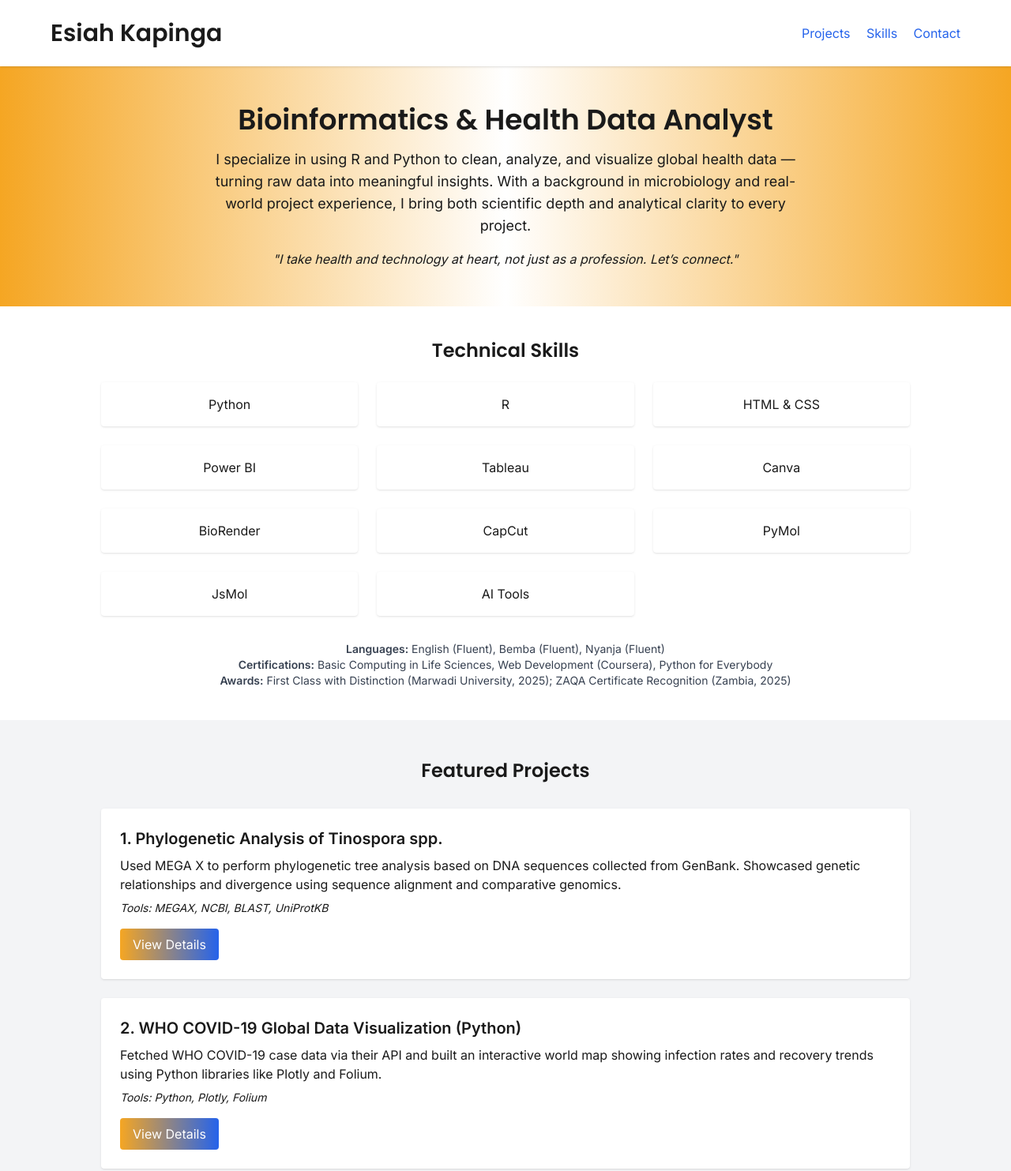
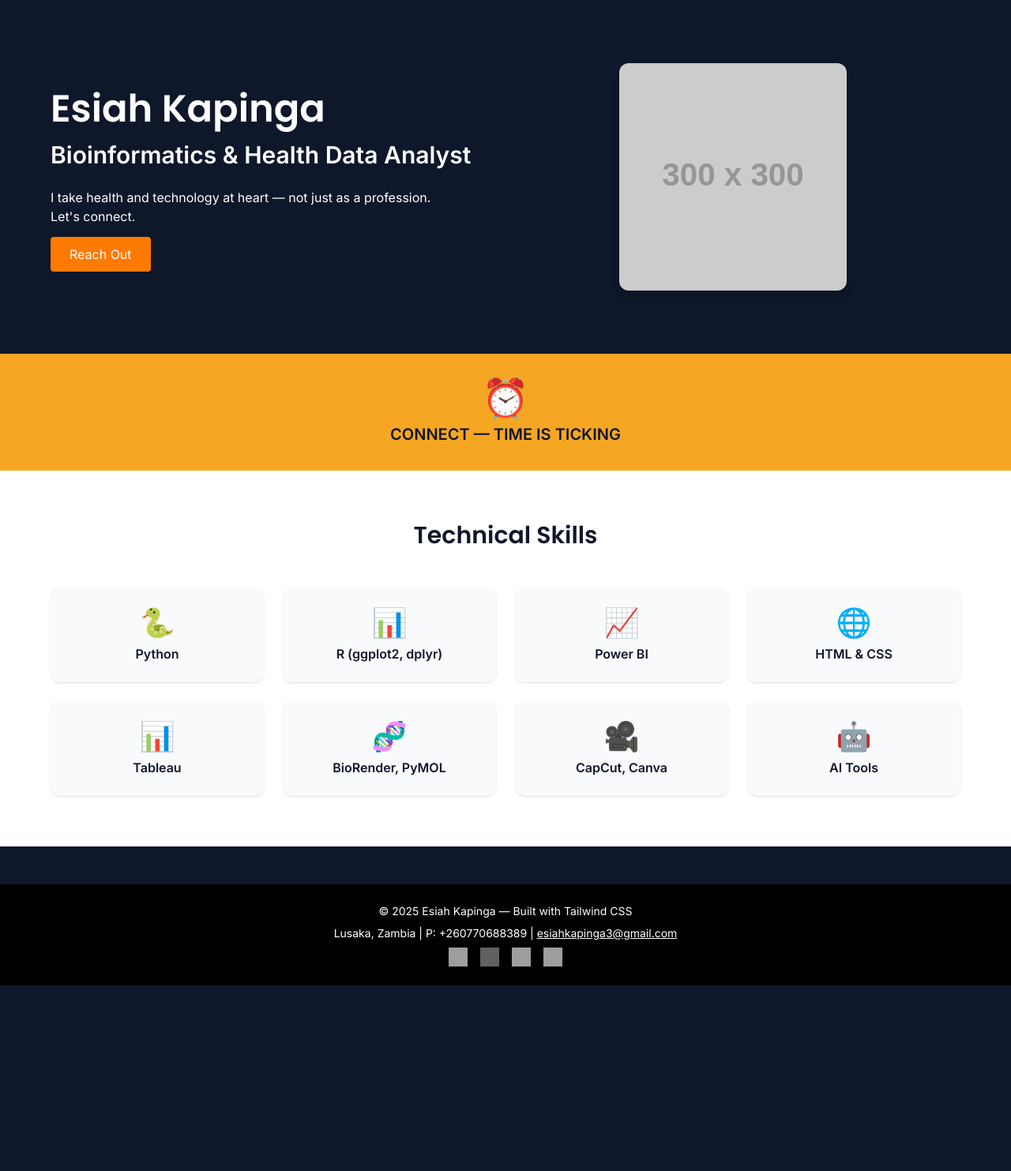
Before and after one commit to esiahkapingaa/portfolio-site, a plain HTML site: page index.html in a window 1280 px wide. Shown: the top 1483 px of the page at 79% size. After the commit the page ends 1248 px from the top, so only its background shows below. Drawn offline with nearby package versions, Linux system fonts and the light colour scheme; grey boxes are pictures that could not be loaded; placeholder pictures from the web are drawn by us.

Commit message:
Update index.html

```diff
--- a/index.html
+++ b/index.html
@@ -13,8 +13,8 @@
             colors: {
               brand: {
                 yellow: '#F5A623',
-                dark: '#1A1A1A',
-                accent: '#2563EB'
+                dark: '#0F172A',
+                accent: '#ff7a00'
               }
             },
             fontFamily: {
@@ -32,101 +32,83 @@
       }
       @keyframes float {
         0%, 100% { transform: translateY(0); }
-        50% { transform: translateY(-5px); }
+        50% { transform: translateY(-6px); }
       }
     </style>
   </head>
-  <body class="bg-white text-brand-dark font-body">
-    <header class="bg-white shadow p-6 sticky top-0 z-50">
+  <body class="bg-brand-dark text-white font-body">
+    <!-- HERO / BANNER -->
+    <section class="bg-brand-dark text-white py-20 px-4">
       <div class="max-w-6xl mx-auto flex flex-col md:flex-row items-center justify-between">
-        <h1 class="text-3xl font-display font-bold floating">Esiah Kapinga</h1>
-        <nav class="space-x-4 mt-4 md:mt-0">
-          <a href="#projects" class="text-brand-accent hover:underline">Projects</a>
-          <a href="#skills" class="text-brand-accent hover:underline">Skills</a>
-          <a href="#contact" class="text-brand-accent hover:underline">Contact</a>
-        </nav>
-      </div>
-    </header>
-
-    <section class="py-12 text-center bg-gradient-to-r from-brand-yellow via-white to-brand-yellow">
-      <div class="max-w-3xl mx-auto">
-        <h2 class="text-4xl font-display font-bold mb-4 animate-pulse">Bioinformatics & Health Data Analyst</h2>
-        <p class="text-lg">I specialize in using R and Python to clean, analyze, and visualize global health data — turning raw data into meaningful insights. With a background in microbiology and real-world project experience, I bring both scientific depth and analytical clarity to every project.</p>
-        <p class="mt-4 italic">"I take health and technology at heart, not just as a profession. Let’s connect."</p>
-      </div>
-    </section>
-
-    <section id="skills" class="py-10 max-w-5xl mx-auto" data-aos="fade-up">
-      <h3 class="text-2xl font-display font-bold mb-6 text-center">Technical Skills</h3>
-      <div class="grid grid-cols-2 md:grid-cols-3 gap-6 text-center">
-        <div class="bg-white p-4 shadow rounded">Python</div>
-        <div class="bg-white p-4 shadow rounded">R</div>
-        <div class="bg-white p-4 shadow rounded">HTML & CSS</div>
-        <div class="bg-white p-4 shadow rounded">Power BI</div>
-        <div class="bg-white p-4 shadow rounded">Tableau</div>
-        <div class="bg-white p-4 shadow rounded">Canva</div>
-        <div class="bg-white p-4 shadow rounded">BioRender</div>
-        <div class="bg-white p-4 shadow rounded">CapCut</div>
-        <div class="bg-white p-4 shadow rounded">PyMol</div>
-        <div class="bg-white p-4 shadow rounded">JsMol</div>
-        <div class="bg-white p-4 shadow rounded">AI Tools</div>
-      </div>
-      <div class="mt-8 text-center text-sm text-gray-700">
-        <p><strong>Languages:</strong> English (Fluent), Bemba (Fluent), Nyanja (Fluent)</p>
-        <p><strong>Certifications:</strong> Basic Computing in Life Sciences, Web Development (Coursera), Python for Everybody</p>
-        <p><strong>Awards:</strong> First Class with Distinction (Marwadi University, 2025); ZAQA Certificate Recognition (Zambia, 2025)</p>
-      </div>
-    </section>
-
-    <section id="projects" class="py-12 bg-gray-100">
-      <div class="max-w-5xl mx-auto" data-aos="fade-up">
-        <h3 class="text-2xl font-display font-bold mb-8 text-center">Featured Projects</h3>
-
-        <!-- Project 1 -->
-        <div class="bg-white rounded shadow p-6 mb-6">
-          <h4 class="text-xl font-semibold mb-2">1. Phylogenetic Analysis of Tinospora spp.</h4>
-          <p>Used MEGA X to perform phylogenetic tree analysis based on DNA sequences collected from GenBank. Showcased genetic relationships and divergence using sequence alignment and comparative genomics.</p>
-          <p class="text-sm mt-2 italic">Tools: MEGAX, NCBI, BLAST, UniProtKB</p>
-          <a href="#" class="inline-block mt-4 px-4 py-2 text-white bg-gradient-to-r from-brand-yellow to-brand-accent rounded hover:opacity-90">View Details</a>
+        <div class="md:w-1/2 mb-10 md:mb-0">
+          <h1 class="text-4xl md:text-5xl font-display font-bold leading-tight mb-4">Esiah Kapinga</h1>
+          <h2 class="text-2xl md:text-3xl font-semibold mb-6">Bioinformatics & Health Data Analyst</h2>
+          <p class="mb-6 max-w-lg">I take health and technology at heart — not just as a profession. Let's connect.</p>
+          <a href="#contact" class="bg-brand-accent text-white px-6 py-3 rounded shadow hover:bg-orange-500 transition">Reach Out</a>
         </div>
-
-        <!-- Project 2 -->
-        <div class="bg-white rounded shadow p-6 mb-6">
-          <h4 class="text-xl font-semibold mb-2">2. WHO COVID-19 Global Data Visualization (Python)</h4>
-          <p>Fetched WHO COVID-19 case data via their API and built an interactive world map showing infection rates and recovery trends using Python libraries like Plotly and Folium.</p>
-          <p class="text-sm mt-2 italic">Tools: Python, Plotly, Folium</p>
-          <a href="#" class="inline-block mt-4 px-4 py-2 text-white bg-gradient-to-r from-brand-yellow to-brand-accent rounded hover:opacity-90">View Details</a>
-        </div>
-
-        <!-- Project 3 -->
-        <div class="bg-white rounded shadow p-6 mb-6">
-          <h4 class="text-xl font-semibold mb-2">3. UNICEF Child Mortality Analysis (R)</h4>
-          <p>Analyzed child mortality rates from UNICEF datasets using R. Cleaned and wrangled the data with dplyr and visualized regional trends with ggplot2. Produced actionable insights for public health policy.</p>
-          <p class="text-sm mt-2 italic">Tools: R, dplyr, ggplot2</p>
-          <a href="#" class="inline-block mt-4 px-4 py-2 text-white bg-gradient-to-r from-brand-yellow to-brand-accent rounded hover:opacity-90">View Details</a>
+        <div class="md:w-1/2 flex justify-center">
+          <img src="https://via.placeholder.com/300x300.png?text=Your+Photo+Here" alt="Esiah Illustration" class="rounded-xl shadow-lg w-72 h-72 object-cover">
         </div>
       </div>
     </section>
 
-    <section id="contact" class="py-12 text-center" data-aos="fade-up">
-      <h3 class="text-2xl font-display font-bold mb-4">Let's Connect</h3>
-      <p class="mb-6">Email: <a href="mailto:esiahkapinga3@gmail.com" class="text-brand-accent underline">esiahkapinga3@gmail.com</a></p>
-      <form class="max-w-md mx-auto bg-white p-6 rounded shadow space-y-4">
-        <input type="text" placeholder="Your Name" class="w-full border p-2 rounded" required />
-        <input type="email" placeholder="Your Email" class="w-full border p-2 rounded" required />
-        <textarea placeholder="Your Message" class="w-full border p-2 rounded" rows="4" required></textarea>
-        <button class="bg-brand-dark text-white px-4 py-2 rounded hover:bg-black" type="submit">Send Message</button>
-      </form>
+    <!-- CONNECT CLOCK CTA -->
+    <section class="bg-brand-yellow text-brand-dark py-8 text-center">
+      <div class="flex flex-col items-center">
+        <div class="text-5xl mb-2">⏰</div>
+        <p class="text-xl font-bold">CONNECT — TIME IS TICKING</p>
+      </div>
     </section>
 
-    <footer class="text-center py-6 bg-brand-dark text-white text-sm">
+    <!-- SKILLS SECTION (Tiles) -->
+    <section id="skills" class="py-16 px-4 bg-white text-brand-dark">
+      <div class="max-w-6xl mx-auto" data-aos="fade-up">
+        <h3 class="text-3xl font-display font-bold text-center mb-12">Technical Skills</h3>
+        <div class="grid grid-cols-2 md:grid-cols-4 gap-6">
+          <div class="bg-gray-50 p-6 rounded-xl shadow text-center">
+            <div class="text-4xl mb-2">🐍</div>
+            <p class="font-semibold">Python</p>
+          </div>
+          <div class="bg-gray-50 p-6 rounded-xl shadow text-center">
+            <div class="text-4xl mb-2">📊</div>
+            <p class="font-semibold">R (ggplot2, dplyr)</p>
+          </div>
+          <div class="bg-gray-50 p-6 rounded-xl shadow text-center">
+            <div class="text-4xl mb-2">📈</div>
+            <p class="font-semibold">Power BI</p>
+          </div>
+          <div class="bg-gray-50 p-6 rounded-xl shadow text-center">
+            <div class="text-4xl mb-2">🌐</div>
+            <p class="font-semibold">HTML & CSS</p>
+          </div>
+          <div class="bg-gray-50 p-6 rounded-xl shadow text-center">
+            <div class="text-4xl mb-2">📊</div>
+            <p class="font-semibold">Tableau</p>
+          </div>
+          <div class="bg-gray-50 p-6 rounded-xl shadow text-center">
+            <div class="text-4xl mb-2">🧬</div>
+            <p class="font-semibold">BioRender, PyMOL</p>
+          </div>
+          <div class="bg-gray-50 p-6 rounded-xl shadow text-center">
+            <div class="text-4xl mb-2">🎥</div>
+            <p class="font-semibold">CapCut, Canva</p>
+          </div>
+          <div class="bg-gray-50 p-6 rounded-xl shadow text-center">
+            <div class="text-4xl mb-2">🤖</div>
+            <p class="font-semibold">AI Tools</p>
+          </div>
+        </div>
+      </div>
+    </section>
+
+    <!-- FOOTER -->
+    <footer class="text-center py-6 bg-black text-white text-sm mt-12">
       <div class="space-y-2">
-        <img src="New Project (1).png" alt="Esiah Signature Logo" class="mx-auto w-24 opacity-90 animate-pulse">
         <p>&copy; 2025 Esiah Kapinga — Built with Tailwind CSS</p>
         <p>Lusaka, Zambia | P: +260770688389 | <a href="mailto:esiahkapinga3@gmail.com" class="underline">esiahkapinga3@gmail.com</a></p>
         <div class="flex justify-center gap-4 mt-2">
           <a href="https://www.linkedin.com/in/esiah-kapinga" target="_blank"><img src="https://cdn.jsdelivr.net/gh/devicons/devicon/icons/linkedin/linkedin-original.svg" alt="LinkedIn" class="w-6 h-6"></a>
-          <a href="https://github.com/esiahkapinga" target="_blank"><img src="https://cdn.jsdelivr.net/gh/devicons/devicon/icons/github/github-original.svg" alt="GitHub" class="w-6 h-6"></a>
+          <a href="https://github.com/esiahkapinga" target="_blank"><img src="https://cdn.jsdelivr.net/gh/devicons/devicon/icons/github/github-original.svg" alt="GitHub" class="w-6 h-6 invert"></a>
           <a href="https://www.instagram.com/esiah_kapinga" target="_blank"><img src="https://cdn-icons-png.flaticon.com/512/2111/2111463.png" alt="Instagram" class="w-6 h-6"></a>
           <a href="https://youtube.com/ESIAH" target="_blank"><img src="https://cdn-icons-png.flaticon.com/512/1384/1384060.png" alt="YouTube" class="w-6 h-6"></a>
         </div>
```
